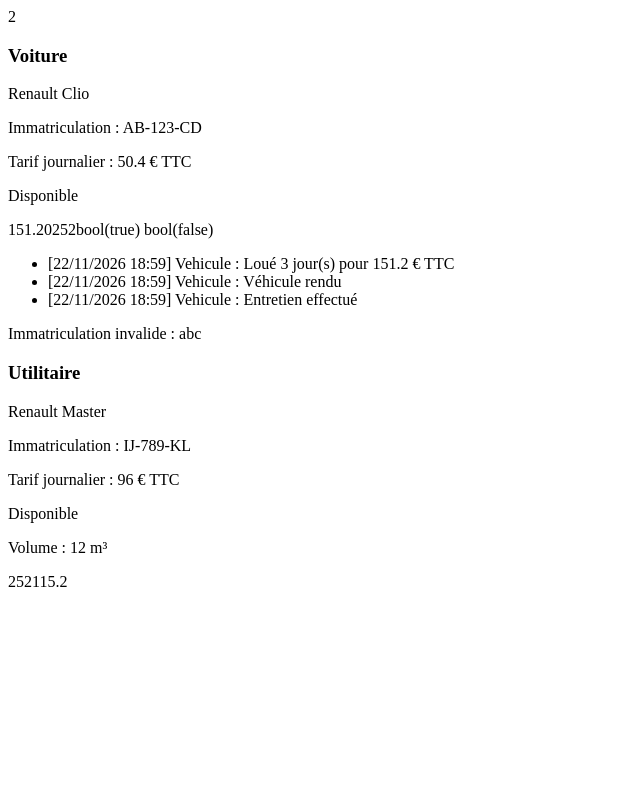
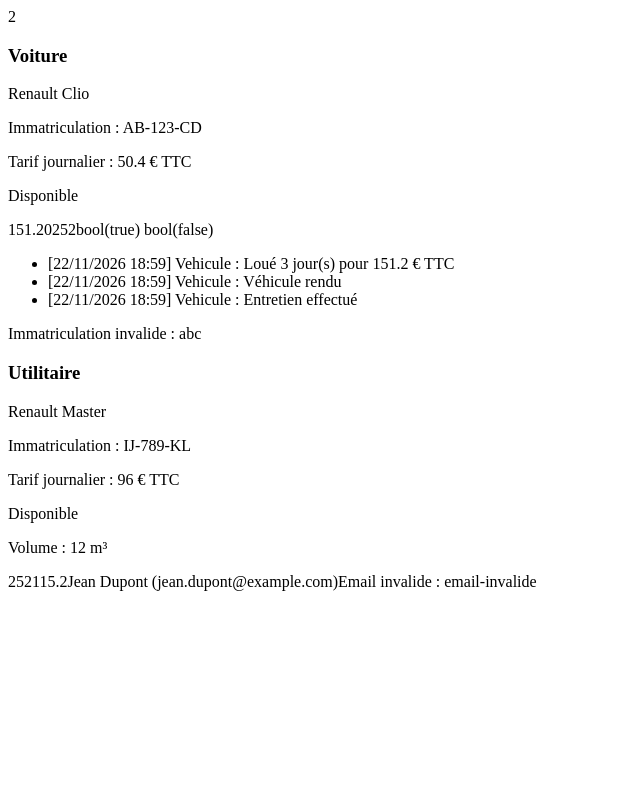
Before and after one commit to hamonhugo4-rgb/agence_rendu_POO, a PHP site: page / in a window 1280 px wide. Shown: the whole page, without its empty margins (0-640 px from the left). Run offline with PHP 8.4, Linux system fonts and the light colour scheme.

Commit message:
ajout class Client

```diff
--- a/class/client.php
+++ b/class/client.php
@@ -0,0 +1,79 @@
+<?php
+
+
+class Client
+{
+
+    private string $nom;
+    private string $prenom;
+    private string $email;
+    private ?string $telephone;
+
+
+    public function __construct(string $nom, string $prenom, string $email, ?string $telephone = null)
+    {
+        $this->setNom($nom)
+            ->setPrenom($prenom)
+            ->setEmail($email)
+            ->setTelephone($telephone);
+    }
+
+
+    public function setNom(string $value): self
+    {
+        $this->nom = $value;
+        return $this;
+    }
+
+    public function getNom(): string
+    {
+        return $this->nom;
+    }
+
+    public function setPrenom(string $value): self
+    {
+        $this->prenom = $value;
+        return $this;
+    }
+
+    public function getPrenom(): string
+    {
+        return $this->prenom;
+    }
+
+    public function setEmail(string $value): self
+    {
+
+        if (!filter_var($value, FILTER_VALIDATE_EMAIL)) {
+            throw new InvalidArgumentException('Email invalide : ' . $value);
+        }
+        $this->email = $value;
+        return $this;
+    }
+
+    public function getEmail(): string
+    {
+        return $this->email;
+    }
+
+    public function setTelephone(?string $value): self
+    {
+        $this->telephone = $value;
+        return $this;
+    }
+
+    public function getTelephone(): ?string
+    {
+        return $this->telephone;
+    }
+
+    public function getNomComplet(): string
+    {
+        return $this->prenom . ' ' . $this->nom;
+    }
+
+    public function __toString(): string
+    {
+        return $this->getNomComplet() . ' (' . $this->email . ')';
+    }
+}
--- a/index.php
+++ b/index.php
@@ -7,6 +7,7 @@ require_once './class/Vehicule.php';
 require_once './class/Voiture.php';
 require_once './class/Utilitaire.php';
 require_once './class/VeloElectrique.php';
+require_once './class/Client.php';
 
 
 $clio = new Voiture('AB-123-CD', 'Renault', 'Clio', 42, 5);
@@ -36,3 +37,11 @@ echo $master->louer(2);
 
 $velo = new VeloElectrique('MN-012-OP', 'Decathlon', 'Elops E-Bike', 15, 60);
 echo $velo->louer(8);
+
+$jean = new Client('Dupont', 'Jean', 'jean.dupont@example.com', '0601020304');
+echo $jean;
+try {
+    new Client('Durand', 'Paul', 'email-invalide');
+} catch (InvalidArgumentException $e) {
+    echo $e->getMessage();
+}
```
